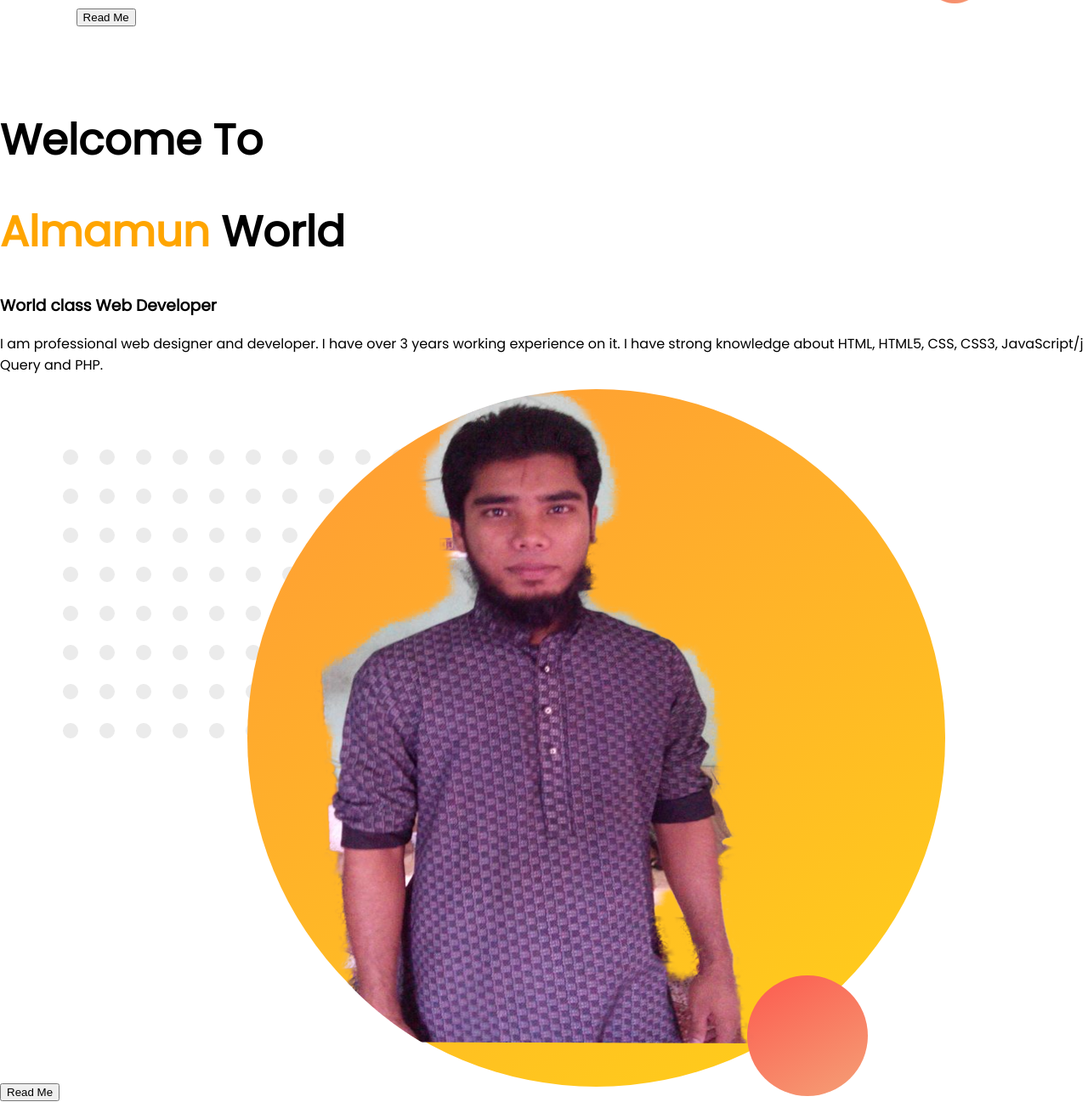
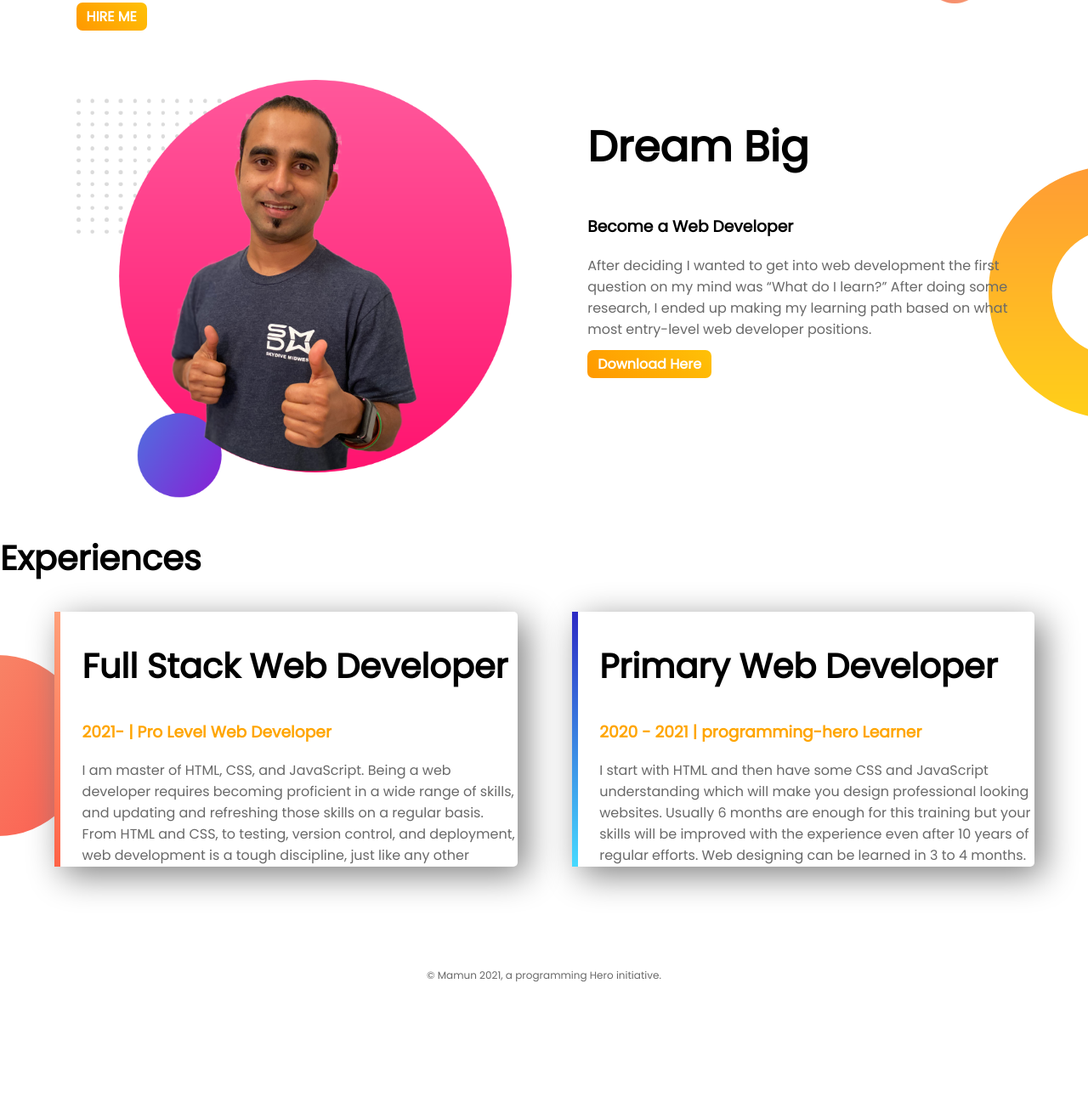
Before and after one commit to almaamun/web-portfolio, a plain HTML site: page index.html in a window 1280 px wide. Shown: the part 406-1703 px from the top of the page at 85% size. After the commit the page ends 1575 px from the top, so only its background shows below. Drawn offline with Linux system fonts and the light colour scheme.

Commit message:
finished

```diff
--- a/index.html
+++ b/index.html
@@ -11,23 +11,43 @@
     <section class="top-banner">
         <div class="half-width">
             <h1>Welcome To </h>
-                <h1><span class="name-highlight">Almamun</span> World</h1>
+                <h1><span class="orange-highlight">Almamun</span> World</h1>
                 <h3>World class Web Developer</h3>
                 <p>I am professional web designer and developer. I have over 3 years working experience on it. I have strong knowledge about HTML, HTML5, CSS, CSS3, JavaScript/j Query and PHP.</p>
-                <button>Read Me</button>
-
-            </body>
+                <a class="link-btn" target="_blank" href="https://www.linkedin.com/in/md-mamun-2201a8158/">HIRE ME</a>
         </div>
         <div class="half-width">
             <img src="images/portfolio.png" alt="">
         </div>
     </section>
-</html>
-    <h1>Welcome To </h>
-    <h1><span class="name-highlight">Almamun</span> World</h1>
-    <h3>World class Web Developer</h3>
-    <p>I am professional web designer and developer. I have over 3 years working experience on it. I have strong knowledge about HTML, HTML5, CSS, CSS3, JavaScript/j Query and PHP.</p>
-    <button>Read Me</button>
-    <img src="images/portfolio.png" alt="">
+    <section class="dream-area">
+        <div class="half-width">
+            <img src="images/jhankar2.png" alt="">
+        </div>
+        <div class="half-width">
+            <h1>Dream Big</h1>
+            <h3>Become a Web Developer</h3>
+            <p>After deciding I wanted to get into web development the first question on my mind was “What do I learn?” After doing some research, I ended up making my learning path based on what most entry-level web developer positions.</p>
+            <a class="link-btn" target="_blank" href="">Download Here</a>
+
+        </div>
+    </section>
+    <section class="experiences-area">
+        <h2>Experiences</h2>
+        <div id="full-stact" class="half-width single-experience">
+            <h2>Full Stack Web Developer</h2>
+            <h3 class="orange-highlight">2021- | Pro Level Web Developer</h3>
+            <p>I am master of HTML, CSS, and JavaScript. Being a web developer requires becoming proficient in a wide range of skills, and updating and refreshing those skills on a regular basis. From HTML and CSS, to testing, version control, and deployment, web development is a tough discipline, just like any other</p>
+        </div>
+        <div id="primary" class="half-width single-experience">
+            <h2>Primary Web Developer</h2>
+            <h3 class="orange-highlight">2020 - 2021 | programming-hero Learner</h3>
+            <p>I start with HTML and then have some CSS and JavaScript understanding which will make you design professional looking websites. Usually 6 months are enough for this training but your skills will be improved with the experience even after 10 years of regular efforts. Web designing can be learned in 3 to 4 months.</p>
+        </div>
+
+    </section>
+    <footer>
+        <p>© Mamun 2021, a programming Hero initiative.</p>
+    </footer>
 </body>
 </html>
--- a/style.css
+++ b/style.css
@@ -7,7 +7,13 @@ h1{
     font-size: 50px;
 
 }
-.name-highlight{
+h2{
+    font-size: 40px;
+}
+p{
+    color:dimgray;
+}
+.orange-highlight{
     color: orange;
 }
 .half-width{
@@ -32,4 +38,47 @@ h1{
 }
 section{
     height:500px;
+    display: block;
+
 }
+.link-btn{
+    text-decoration: none;
+    background-image: linear-gradient(45deg, #FF9800, #FFC107);
+    font-weight: 700px;
+    padding: 5px 12px;
+    font-weight: 700;
+    border-radius: 7px;
+    color: #ffff;
+}
+.dream-area{
+    background-image: url("images/dream-bg.png");
+    background-repeat: no-repeat;
+    background-position: right;
+}
+.single-experience{
+    box-shadow: 10px 10px 40px gray;
+    border-radius: 5px;
+    height: 60%;
+    background-color:white;
+}
+.experiences-area{
+    background-image: url("images/exp-bg.png");
+    background-repeat: no-repeat;
+    background-position: left;
+
+
+}
+#full-stact{
+    border-left: 7px solid;
+    border-image: linear-gradient(180deg , lightSalmon, tomato);
+    border-image-slice: 1;
+}
+#primary{
+    border-left: 7px solid;
+    border-image: linear-gradient(180deg , rgb(45, 42, 196), rgb(71, 218, 255));
+    border-image-slice: 1;
+}
+footer{
+    text-align: center;
+    font-size: 12px;
+}
```
